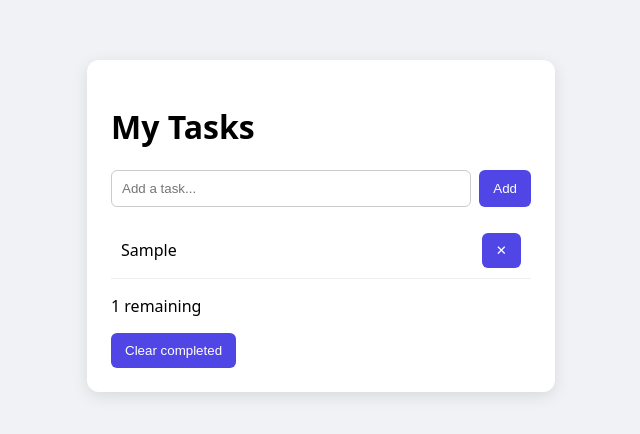
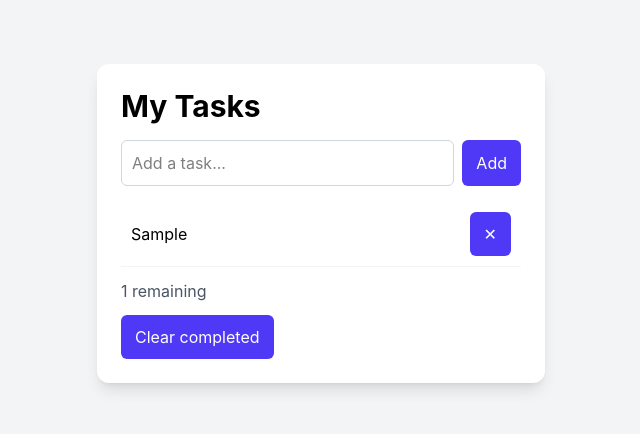
Before and after one commit to Denznadal14/activity-1, a React (Vite) app: page / in a window 1280 px wide. Both pictures are taken after typing "Sample" into the empty fields and a click on the button "Add". Shown: the top 434 px of the page, without its empty margins (319-959 px from the left). Built offline with nearby package versions, Linux system fonts and the light colour scheme.

Commit message:
Migrate styling from pure CSS to Tailwind

```diff
--- a/src/App.css
+++ /dev/null
@@ -1,62 +0,0 @@
-body {
-  margin: 0;
-  font-family: system-ui, sans-serif;
-  background: #f0f2f5;
-}
-
-.app {
-  max-width: 420px;
-  margin: 60px auto;
-  padding: 24px;
-  background: white;
-  border-radius: 12px;
-  box-shadow: 0 4px 16px rgba(0, 0, 0, 0.1);
-}
-
-.input-row {
-  display: flex;
-  gap: 8px;
-  margin-bottom: 16px;
-}
-
-.input-row input {
-  flex: 1;
-  padding: 10px;
-  border: 1px solid #ccc;
-  border-radius: 6px;
-}
-
-button {
-  padding: 10px 14px;
-  border: none;
-  border-radius: 6px;
-  background: #4f46e5;
-  color: white;
-  cursor: pointer;
-}
-
-button:hover {
-  background: #4338ca;
-}
-
-ul {
-  list-style: none;
-  padding: 0;
-}
-
-.task {
-  display: flex;
-  justify-content: space-between;
-  align-items: center;
-  padding: 10px;
-  border-bottom: 1px solid #eee;
-}
-
-.task span {
-  cursor: pointer;
-}
-
-.task.done span {
-  text-decoration: line-through;
-  opacity: 0.5;
-}
--- a/src/App.jsx
+++ b/src/App.jsx
@@ -1,11 +1,20 @@
 import { useState } from "react";
-import "./App.css";
+
+const btn =
+  "cursor-pointer rounded-md bg-indigo-600 px-3.5 py-2.5 text-white hover:bg-indigo-700";
 
 function TaskItem({ task, onToggle, onDelete }) {
   return (
-    <li className={task.done ? "task done" : "task"}>
-      <span onClick={() => onToggle(task.id)}>{task.text}</span>
-      <button onClick={() => onDelete(task.id)}>✕</button>
+    <li className="flex items-center justify-between border-b border-gray-100 p-2.5">
+      <span
+        onClick={() => onToggle(task.id)}
+        className={`cursor-pointer ${task.done ? "line-through opacity-50" : ""}`}
+      >
+        {task.text}
+      </span>
+      <button className={btn} onClick={() => onDelete(task.id)}>
+        ✕
+      </button>
     </li>
   );
 }
@@ -27,26 +36,34 @@ export default function App() {
 
   const clearCompleted = () => setTasks(tasks.filter((t) => !t.done));
 
-
   return (
-    <main className="app">
-      <h1>My Tasks</h1>
-      <div className="input-row">
+    <div className="min-h-screen bg-gray-100 p-6 font-sans">
+      <main className="mx-auto mt-10 max-w-md rounded-xl bg-white p-6 shadow-lg">
+        <h1 className="mb-4 text-3xl font-bold">My Tasks</h1>
+        <div className="mb-4 flex gap-2">
           <input
+            className="flex-1 rounded-md border border-gray-300 p-2.5"
             value={text}
             onChange={(e) => setText(e.target.value)}
             onKeyDown={(e) => e.key === "Enter" && addTask()}
             placeholder="Add a task..."
           />
-        <button onClick={addTask}>Add</button>
+          <button className={btn} onClick={addTask}>
+            Add
+          </button>
         </div>
         <ul>
           {tasks.map((t) => (
             <TaskItem key={t.id} task={t} onToggle={toggle} onDelete={remove} />
           ))}
         </ul>
-      <p>{tasks.filter((t) => !t.done).length} remaining</p>
-      <button onClick={clearCompleted}>Clear completed</button>
+        <p className="my-3 text-gray-600">
+          {tasks.filter((t) => !t.done).length} remaining
+        </p>
+        <button className={btn} onClick={clearCompleted}>
+          Clear completed
+        </button>
       </main>
+    </div>
   );
 }
--- a/src/index.css
+++ b/src/index.css
@@ -0,0 +1 @@
+@import "tailwindcss";
--- a/vite.config.js
+++ b/vite.config.js
@@ -1,7 +1,7 @@
+import { defineConfig } from 'vite'
 import react from '@vitejs/plugin-react'
-import { defineConfig } from 'vite'
+import tailwindcss from '@tailwindcss/vite'
 
-// https://vite.dev/config/
 export default defineConfig({
-  plugins: [react()],
+  plugins: [react(), tailwindcss()],
 })
```
Lines whose indentation alone changed are shown as unchanged.
